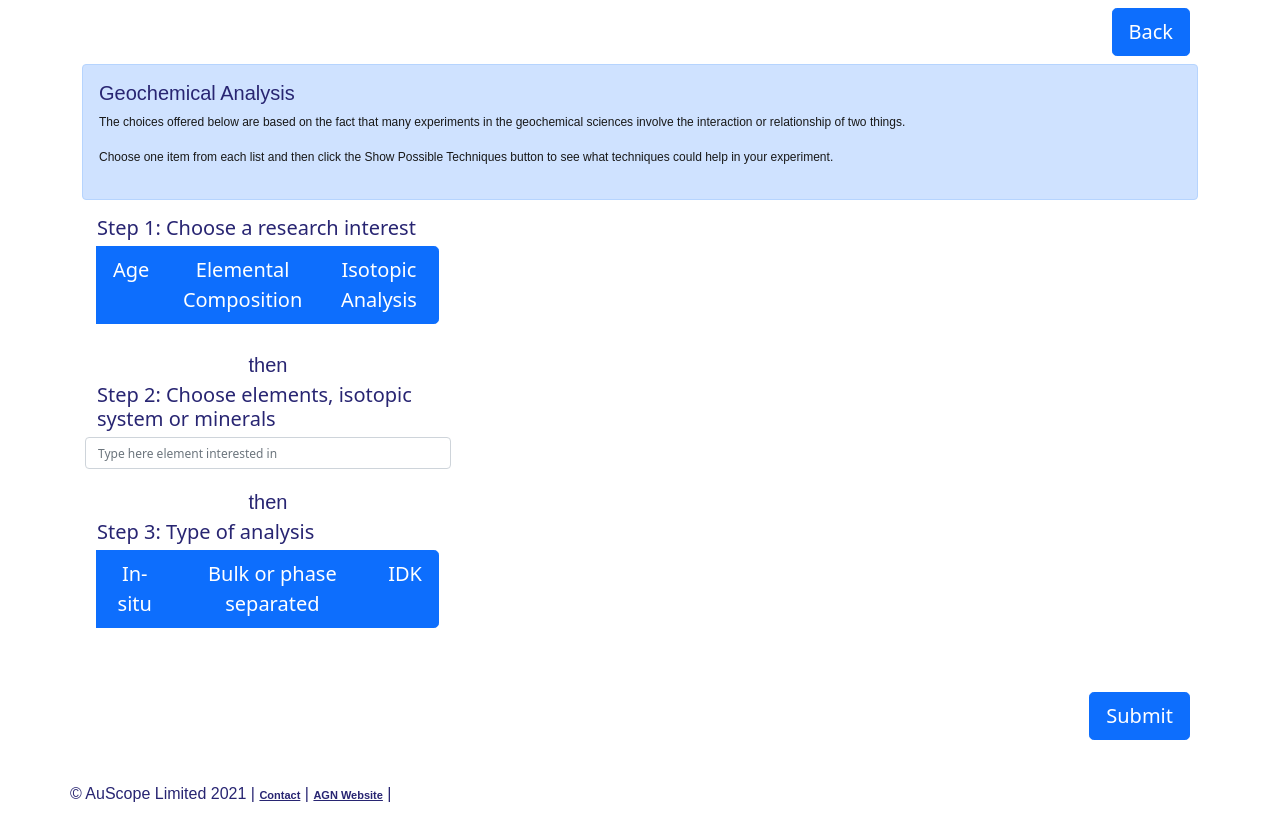
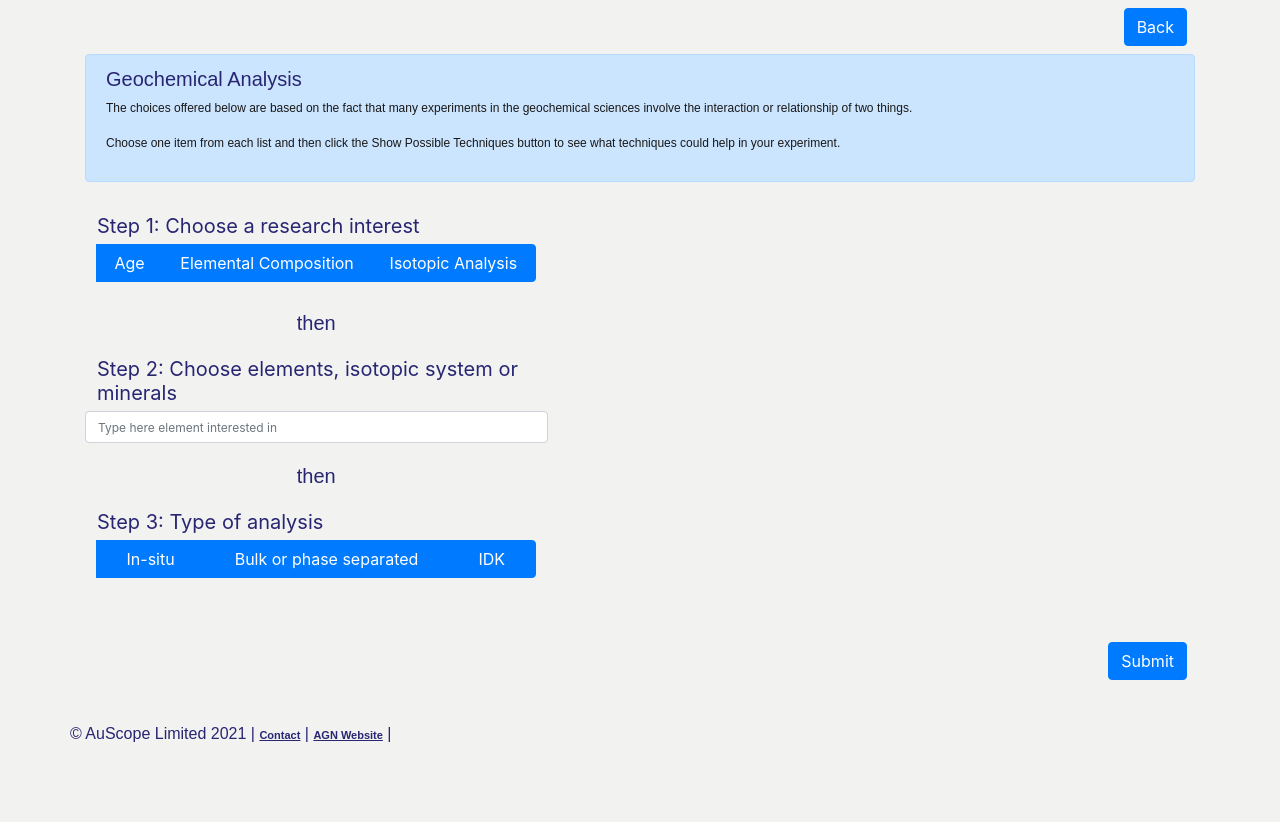
Before and after one commit to laughing0li/TechniqueFinder, a CodeIgniter app: page /database/index.php/portal/geochemOptionsSelection in a window 1280 px wide. After the commit the page ends 742 px from the top, so only its background shows below. Run offline with CodeIgniter, Linux system fonts and the light colour scheme; data comes from the database, SQL or seed files in the repository; some libraries are stand-ins or nearby versions.

Commit message:
Centralise location of Bootstrap

```diff
--- a/application/views/Portal/geochem_options_selection.php
+++ b/application/views/Portal/geochem_options_selection.php
@@ -1,14 +1,13 @@
 <?php $this->load->view('layout/portal_header.php');?>
 <head>
     <title>AGN Instrument Finder</title>
-    <link href="https://cdn.jsdelivr.net/npm/bootstrap@5.0.0-beta3/dist/css/bootstrap.min.css" rel="stylesheet" integrity="sha384-eOJMYsd53ii+scO/bJGFsiCZc+5NDVN2yr8+0RDqr0Ql0h+rP48ckxlpbzKgwra6" crossorigin="anonymous">
 </head>
 <body>
 
         <div id="content" class="container">
 	    <div class="d-flex justify-content-end">
                 <div class="p-2">
-		    <button type="submit" class="btn btn-primary btn-lg" onclick="window.location.assign('<?php echo base_url();?>Portal')">Back</button>
+		    <button type="submit" class="btn btn-primary" onclick="window.location.assign('<?php echo base_url();?>Portal')">Back</button>
                 </div>
             </div>
 
@@ -19,7 +18,7 @@
             </div>
 
             <!-- LHS COLUMN -->
-            <div class="col-4">
+            <div class="col-5">
                 <div class="row">
                     <!-- STEP 1 -->
                     <h3 class="tf-heading"><?php echo strip_tags($staticData['tf.geochemChoices.left.title']);?> </h3>
@@ -27,7 +26,7 @@
                         <?php
                           foreach($left_list as $r){
                                  echo '<input _id="'.$r->id.'" _type="leftOption"  type="radio" class="btn-check" name="btnradio-1" id="btnradio-'.$r->id.'" autocomplete="off" onclick="onClick(this)">';
-                                 echo '<label class="btn btn-primary btn-lg" for="btnradio-'.$r->id.'">'.$r->name.'</label>';
+                                 echo '<label class="btn btn-primary" for="btnradio-'.$r->id.'">'.$r->name.'</label>';
                           }
                         ?>
 		    </div>
@@ -54,7 +53,7 @@
                         <?php
                         foreach($right_list as $r){
                             echo '<input _id="'.$r->id.'" _type="rightOption" type="radio" class="btn-check" name="btnradio-2" id="btnradio-'.$r->id.'" autocomplete="off" onclick="onClick(this);">';
-                            echo '<label class="btn btn-primary btn-lg" for="btnradio-'.$r->id.'">'.$r->name.'</label>';
+                            echo '<label class="btn btn-primary" for="btnradio-'.$r->id.'">'.$r->name.'</label>';
                         }
                         ?>
 		    </div>
@@ -64,7 +63,7 @@
             </div> <!-- END col-4 -->
 
             <!-- RHS COLUMN -->
-            <div class="col-8"></div>
+            <div class="col-7"></div>
 
             <br>
             <br>
@@ -76,7 +75,7 @@
                         <input type="hidden" id="leftOptionVal" name="leftOption" value="">
                         <input type="hidden" id="centreTextVal" name="centreText" value="">
                         <input type="hidden" id="rightOptionVal" name="rightOption" value="">
-                        <button type="submit" class="btn btn-primary btn-lg" onclick="onSubmit()">Submit</button>
+                        <button type="submit" class="btn btn-primary" onclick="onSubmit()">Submit</button>
                     </form>
                 </div>
             </div>
@@ -97,9 +96,6 @@
         <?php $this->load->view('layout/portal_footer.php')?>
     </div>
 
-
-
-<script src="https://cdn.jsdelivr.net/npm/bootstrap@5.0.0-beta3/dist/js/bootstrap.bundle.min.js" integrity="sha384-JEW9xMcG8R+pH31jmWH6WWP0WintQrMb4s7ZOdauHnUtxwoG2vI5DkLtS3qm9Ekf" crossorigin="anonymous"></script>
 
 
 <script type="text/javascript">
--- a/application/views/layout/portal_header.php
+++ b/application/views/layout/portal_header.php
@@ -5,6 +5,11 @@
     <meta http-equiv="X-UA-Compatible" content="IE=edge">
     <meta name="viewport" content="width=device-width, initial-scale=1">
     <!-- The above 3 meta tags *must* come first in the head; any other head content must come *after* these tags -->
+
+    <!-- Bootstrap v5 -->
+    <link href="https://cdn.jsdelivr.net/npm/bootstrap@5.0.0-beta3/dist/css/bootstrap.min.css" rel="stylesheet" integrity="sha384-eOJMYsd53ii+scO/bJGFsiCZc+5NDVN2yr8+0RDqr0Ql0h+rP48ckxlpbzKgwra6" crossorigin="anonymous">
+    <script src="https://cdn.jsdelivr.net/npm/bootstrap@5.0.0-beta3/dist/js/bootstrap.bundle.min.js" integrity="sha384-JEW9xMcG8R+pH31jmWH6WWP0WintQrMb4s7ZOdauHnUtxwoG2vI5DkLtS3qm9Ekf" crossorigin="anonymous"></script>
+
 
 
     <!-- Bootstrap -->
```
Also changed, not shown: application/views/Portal/index.php (+5 -8 lines), application/views/Portal/technique_search_by_choices.php (+14 -14 lines).
